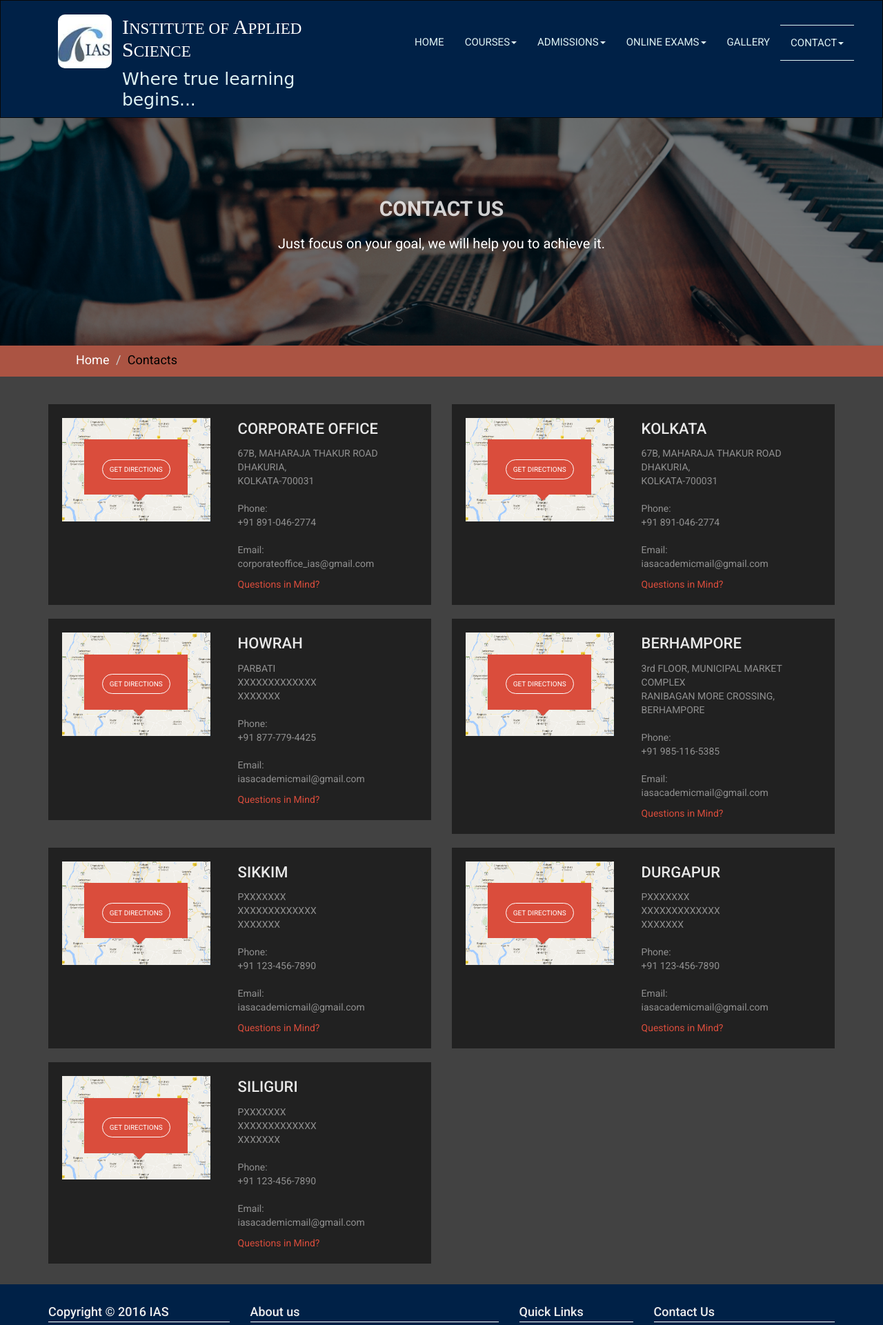
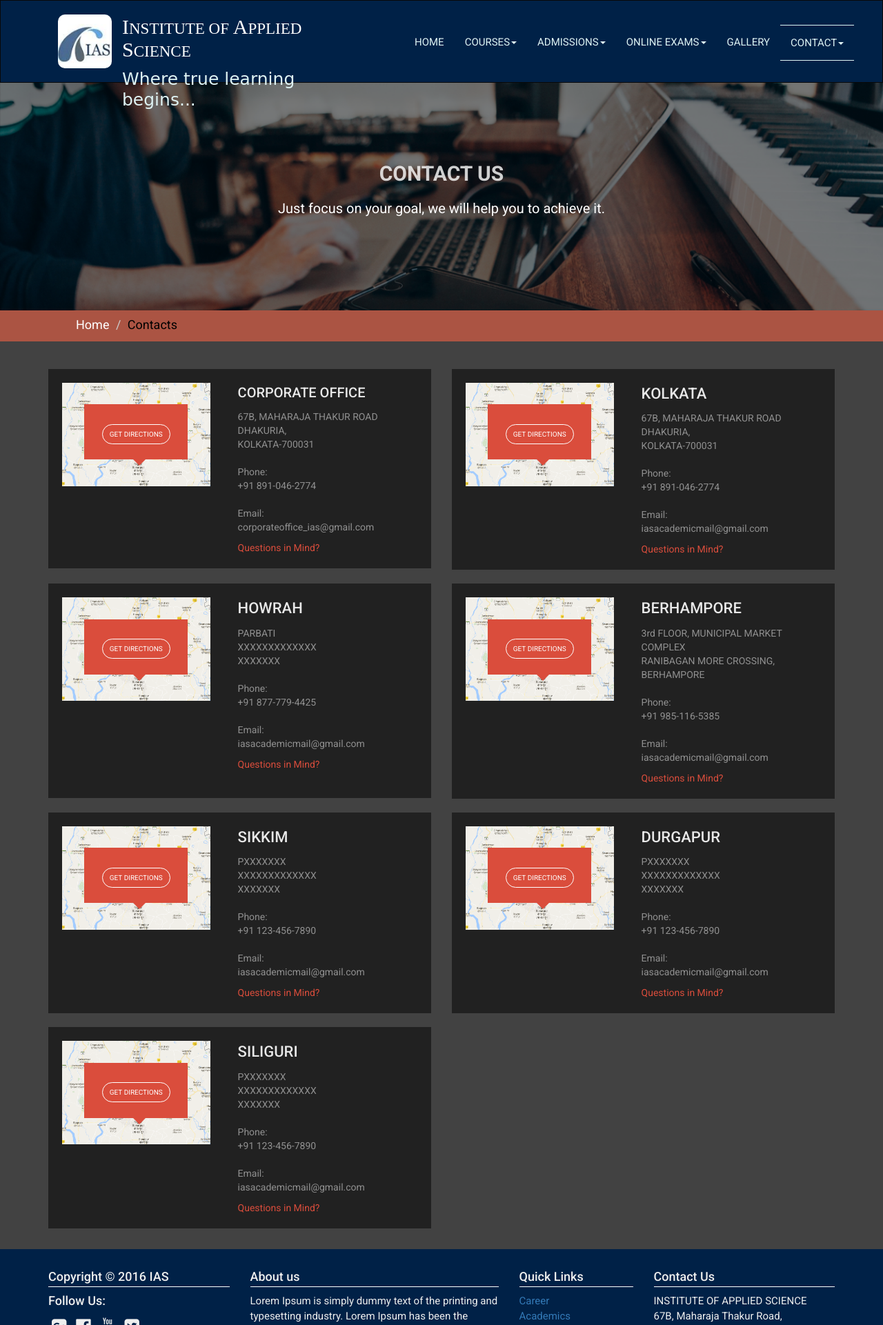
Before and after one commit to prince737/IAS-Academic, a PHP site: page /contact.html in a window 1280 px wide. Shown: the top 1921 px of the page at 69% size. Run offline with PHP 8.4, Linux system fonts and the light colour scheme.

Commit message:
Contacts page links corrected

```diff
--- a/Css/contact.css
+++ b/Css/contact.css
@@ -361,7 +361,7 @@
 
 
 
-  @media screen and (max-width: 768px) {
+@media screen and (max-width: 768px) {
 
   	.brand-div{
 		display:none;
@@ -369,7 +369,16 @@
 
 	.map{
 		display:none;
-  }
+    }
+
+
+}
+
+@media screen and (min-width: 769px){
+	.cor-ofc{
+		font-size:20px;
+	}
+}
 
   @media screen and (min-width: 1200px) {
 	.navbar{
--- a/contact.html
+++ b/contact.html
@@ -137,14 +137,14 @@
 				<div class="col-sm-12 offices">
 					<div class="col-sm-5 map">
 						<div class="map-link">
-							<a href="maps.google.com">GET DIRECTIONS</a>
+							<a href="https://www.google.co.in/maps/place/67,+Maharaja+Tagore+Rd,+Dhakuria,+Babu+Bagan,+Selimpur,+Kolkata,+West+Bengal+700031" target="_blank">GET DIRECTIONS</a>
 							<div class="arrow"></div>
 						</div>
 
 					</div>
 
-					<div class="col-sm-7 addrs">
-						<p class="bname">CORPORATE OFFICE</p>
+					<div class="col-sm-7 addrs" id="co">
+						<p class="bname cor-ofc">CORPORATE OFFICE</p>
 
 						<p class="addrs-data">67B, MAHARAJA THAKUR ROAD<br>
 						DHAKURIA, <br>
@@ -166,7 +166,7 @@
 				<div class="col-sm-12 offices">
 					<div class="col-sm-5 map">
 						<div class="map-link">
-							<a href="maps.google.com">GET DIRECTIONS</a>
+							<a href="https://www.google.co.in/maps/place/67,+Maharaja+Tagore+Rd,+Dhakuria,+Babu+Bagan,+Selimpur,+Kolkata,+West+Bengal+700031" target="_blank">GET DIRECTIONS</a>
 							<div class="arrow"></div>
 						</div>
 					</div>
@@ -189,12 +189,12 @@
 				</div>
 			</div>
 
-			<div class="col-sm-6 " >
+			<div class="col-sm-6 " id="hwh">
 
-				<div class="col-sm-12 offices" data-aos="fade-up" data-aos-once="true" data-aos-delay="300">
+				<div class="col-sm-12 offices" data-aos="fade-up" data-aos-once="true" data-aos-delay="300" style="min-height:311px;">
 					<div class="col-sm-5 map">
 						<div class="map-link">
-							<a href="maps.google.com">GET DIRECTIONS</a>
+							<a href="http://www.maps.google.com" target="_blank">GET DIRECTIONS</a>
 							<div class="arrow"></div>
 						</div>
 					</div>
@@ -224,7 +224,7 @@
 				<div class="col-sm-12 offices" data-aos="fade-up" data-aos-once="true" data-aos-delay="300">
 					<div class="col-sm-5 map">
 						<div class="map-link">
-							<a href="maps.google.com">GET DIRECTIONS</a>
+							<a href="https://www.google.co.in/maps/place/Ranibagan+More/@24.0983325,88.2542521,17z/data=!4m8!1m2!2m1!1s+RANIBAGAN+MORE+berhampore" target="_blank">GET DIRECTIONS</a>
 							<div class="arrow"></div>
 						</div>
 					</div>
@@ -248,12 +248,12 @@
 			</div>
 
 
-			<div class="col-sm-6 " >
+			<div class="col-sm-6 " id="skm">
 
 				<div class="col-sm-12 offices" data-aos="fade-up" data-aos-once="true" data-aos-delay="300">
 					<div class="col-sm-5 map">
 						<div class="map-link">
-							<a href="maps.google.com">GET DIRECTIONS</a>
+							<a href="http://www.maps.google.com" target="_blank">GET DIRECTIONS</a>
 							<div class="arrow"></div>
 						</div>
 					</div>
@@ -282,7 +282,7 @@
 				<div class="col-sm-12 offices" data-aos="fade-up" data-aos-once="true" data-aos-delay="300">
 					<div class="col-sm-5 map">
 						<div class="map-link">
-							<a href="maps.google.com">GET DIRECTIONS</a>
+							<a href="http://www.maps.google.com" target="_blank">GET DIRECTIONS</a>
 							<div class="arrow"></div>
 						</div>
 					</div>
@@ -304,12 +304,12 @@
 				</div>
 			</div>
 
-			<div class="col-sm-6 " data-aos="fade-up" data-aos-once="true" data-aos-delay="300">
+			<div class="col-sm-6 " data-aos="fade-up" data-aos-once="true" data-aos-delay="300" id="sili">
 
 				<div class="col-sm-12 offices">
 					<div class="col-sm-5 map">
 						<div class="map-link">
-							<a href="maps.google.com">GET DIRECTIONS</a>
+							<a href="http://www.maps.google.com" target="_blank">GET DIRECTIONS</a>
 							<div class="arrow"></div>
 						</div>
 					</div>
```
Also changed, not shown: index.html (+6 -6 lines).
